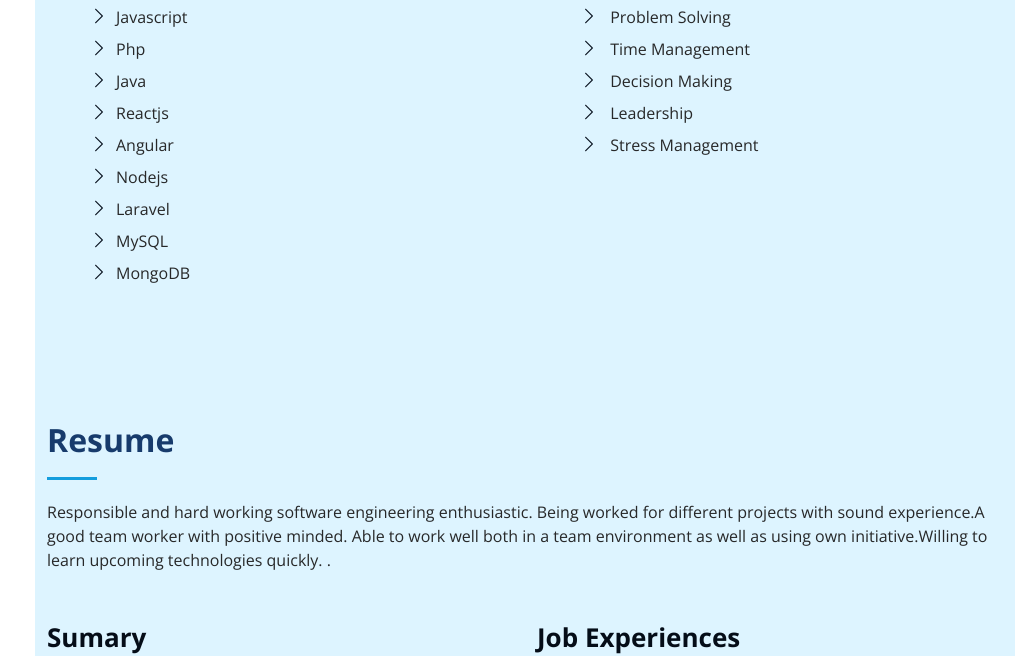
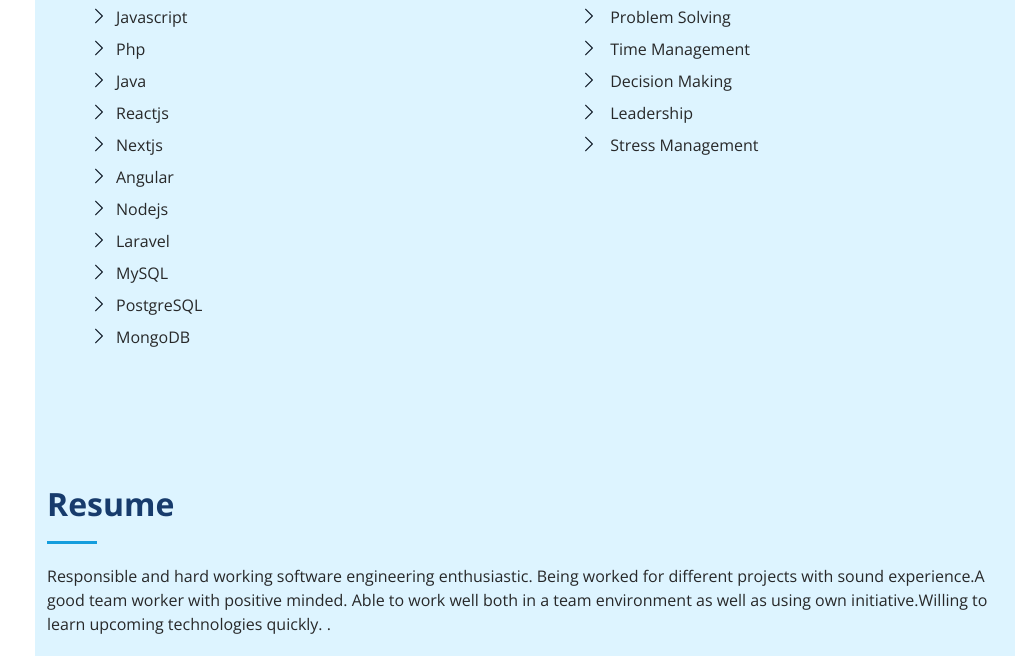
Before and after one commit to chamalanuradha/Portfolio-Personal, a plain HTML site: page index.html in a window 1280 px wide. Shown: the part 2126-2782 px from the top of the page, without its empty margins (265-1280 px from the left). Drawn offline with nearby package versions, Linux system fonts and the light colour scheme.

Commit message:
update skills section

```diff
--- a/index.html
+++ b/index.html
@@ -130,10 +130,12 @@ emailjs.init("l9ghtAuZzt-i2oAgr");
               <li><i class="bi bi-chevron-right"></i>Php</li>
               <li><i class="bi bi-chevron-right"></i>Java</li>
               <li><i class="bi bi-chevron-right"></i>Reactjs</li>
+              <li><i class="bi bi-chevron-right"></i>Nextjs</li>
               <li><i class="bi bi-chevron-right"></i>Angular</li>
               <li><i class="bi bi-chevron-right"></i>Nodejs</li>
               <li><i class="bi bi-chevron-right"></i>Laravel</li>
               <li><i class="bi bi-chevron-right"></i>MySQL</li>
+              <li><i class="bi bi-chevron-right"></i>PostgreSQL</li>
               <li><i class="bi bi-chevron-right"></i>MongoDB</li>
             </ul>
           </div>
```
